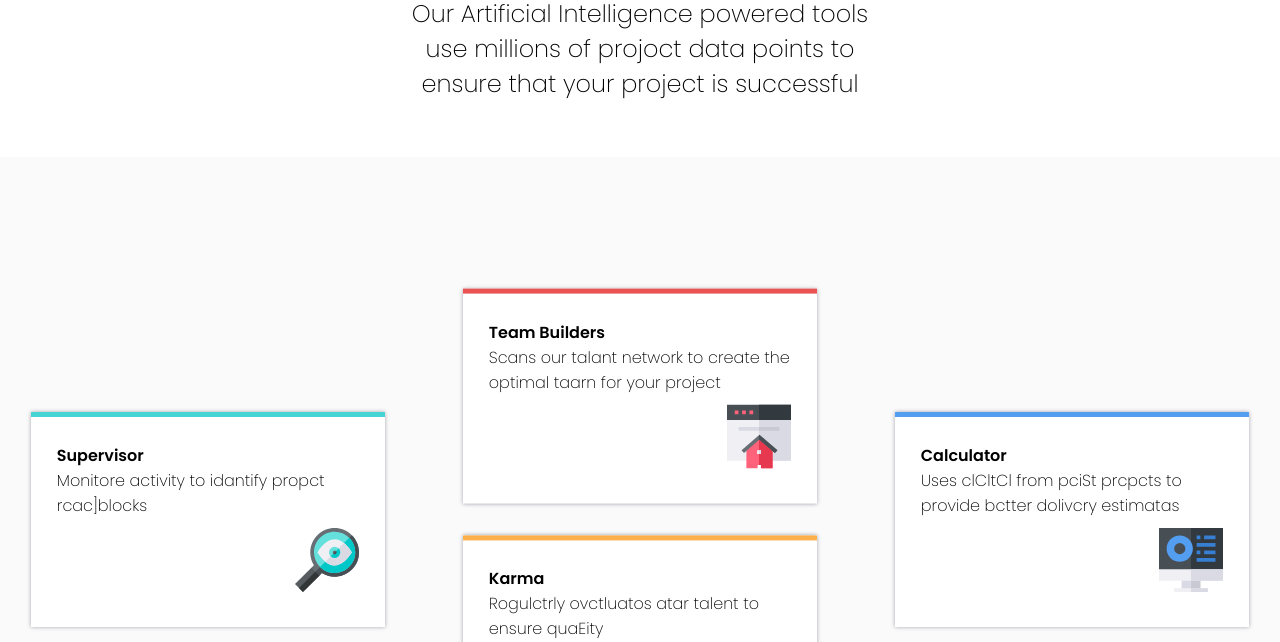
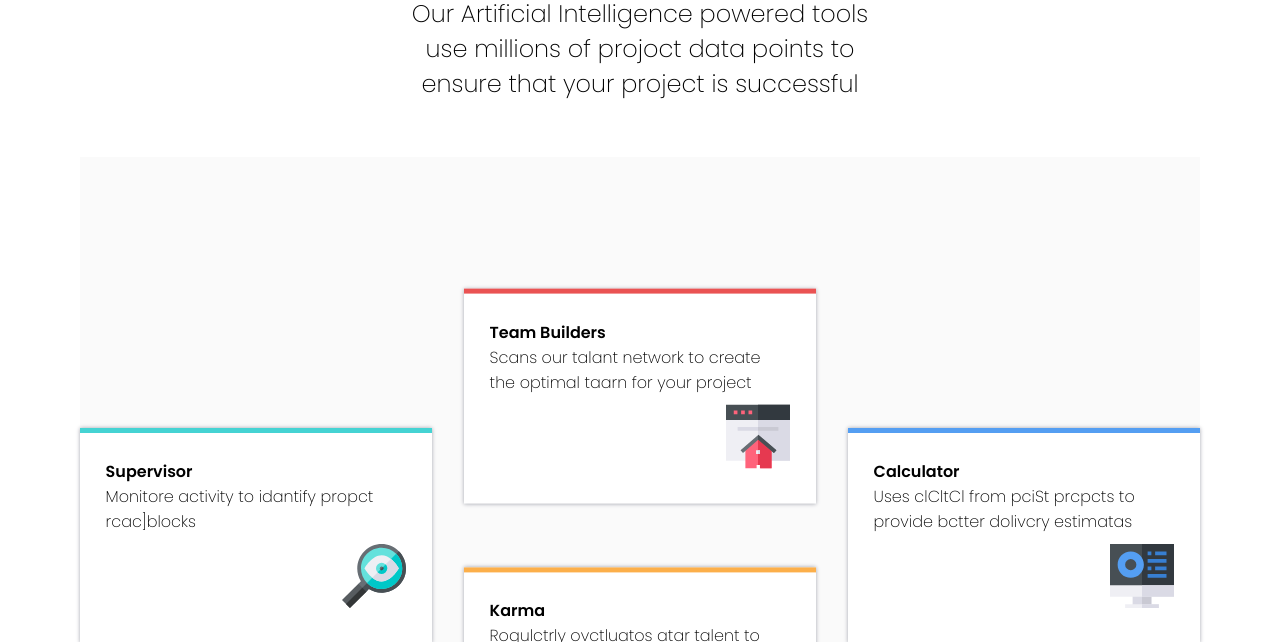
Before and after one commit to DruckDeveloper/Four-card-feature-section-challenge, a website built with Vite: page index.html in a window 1280 px wide. Shown: the part 158-800 px from the top of the page. Built offline with nearby package versions, Linux system fonts and the light colour scheme.

Commit message:
desktop design finished

```diff
--- a/styles/layout/_grid-layout-2.scss
+++ b/styles/layout/_grid-layout-2.scss
@@ -1,14 +1,21 @@
 .grid-layout-2 {
   display: grid;
-  gap: 1rem;
+  gap: 2rem;
   place-items: center;
 
   @media (min-width: 768px) {
+    margin: 0 auto;
+    max-width: 70rem;
     grid-template-columns: repeat(3, 1fr);
     grid-template-areas:
       ".       card-2 ."
       "card-1    .  card-4"
       ".      card-3  .";
+
+    & .card {
+      width: 100%;
+      align-self: center;
+    }
 
     & .card-1 {
       grid-area: card-1;
```
